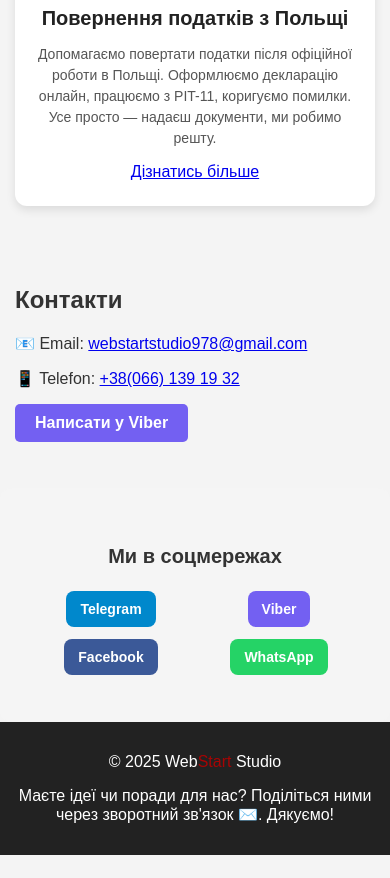
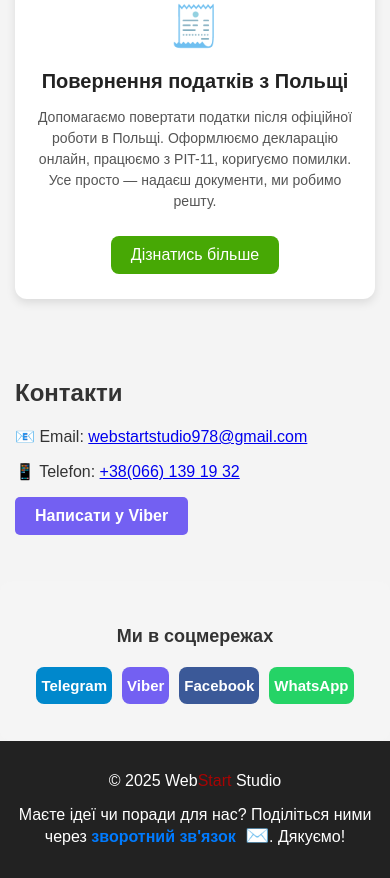
Before and after one commit to ViktorPro1/WebStart-Studio, a plain HTML site: page WebStart Studio 4/index.html in a window 390 px wide. Shown: the part 5641-6519 px from the top of the page. Before the commit the page ends 6496 px from the top, so only its background shows below. Drawn offline with Linux system fonts and the light colour scheme.

Commit message:
Update style.css

```diff
--- a/WebStart Studio 4/style.css
+++ b/WebStart Studio 4/style.css
@@ -379,6 +379,21 @@ td {
     background-color: #005fa3;
 }
 
+.price-btn-1 {
+    display: inline-block;
+    margin-top: 10px;
+    padding: 10px 20px;
+    background-color: #47a805;
+    color: #fff;
+    text-decoration: none;
+    border-radius: 8px;
+    transition: background-color 0.3s ease;
+}
+
+.price-btn-1:hover {
+    background-color: #119905;
+}
+
 /* Соцмережі */
 .socials {
     background-color: #f5f5f5;
@@ -446,27 +461,47 @@ td {
     background-color: #1ebe5d;
 }
 
-/* Адаптивність: до 480px */
-@media (max-width: 480px) {
-    .social-list {
-        column-gap: 0;
-        /* менше між кнопками в рядку */
-        row-gap: 30px;
-        /* більше між рядками */
-    }
-
-    .social-list li {
-        flex: 0 0 48%;
-    }
-
-    .social-list a {
-        padding: 10px 14px;
-        font-size: 14px;
+/* Адаптивність */
+@media (max-width: 768px) {
+    .socials {
+        padding: 30px 15px;
     }
 
     .socials h2 {
         font-size: 20px;
-        margin-bottom: 32px;
+    }
+
+    .social-list {
+        flex-direction: column;
+        align-items: center;
+        gap: 15px;
+    }
+
+    .social-list a {
+        width: 100%;
+        max-width: 300px;
+        font-size: 16px;
+    }
+}
+
+@media (max-width: 480px) {
+    .socials h2 {
+        font-size: 18px;
+        margin-bottom: 30px;
+    }
+
+    .social-list {
+        flex-direction: row;
+        /* ← Додаємо це */
+        flex-wrap: wrap;
+        /* Залишається, щоб переносились за потреби */
+        justify-content: center;
+        gap: 10px;
+    }
+
+    .social-list a {
+        font-size: 15px;
+        padding: 10px 5px;
     }
 }
 
@@ -491,6 +526,22 @@ footer {
 
 .footer-link:hover {
     color: #ff5050;
+}
+
+.footer-link.highlighted {
+    font-weight: bold;
+    color: #007bff;
+    /* Синій колір */
+    text-decoration: none;
+}
+
+.footer-link.highlighted:hover {
+    text-decoration: underline;
+}
+
+.highlighted-icon {
+    font-size: 1.2em;
+    margin-left: 5px;
 }
 
 /* Стилі перемикача */
@@ -556,6 +607,23 @@ body.dark-mode .logo-footer {
 
 .calc-button:hover {
     background-color: #e04444;
+}
+
+.calc-button-1 {
+    display: inline-block;
+    background-color: #148a04;
+    color: white;
+    padding: 10px 20px;
+    border-radius: 8px;
+    text-decoration: none;
+    font-weight: bold;
+    transition: background-color 0.3s;
+    margin-bottom: 10px;
+    margin-top: 15px;
+}
+
+.calc-button-1:hover {
+    background-color: #3cb118;
 }
 
 .viber-button {
```
